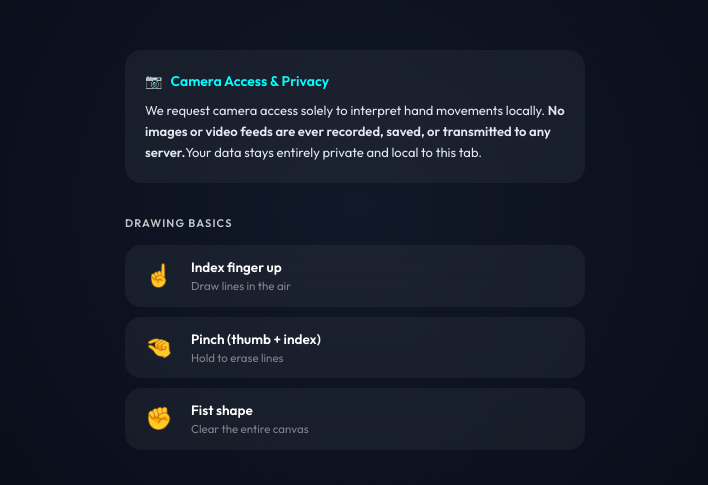
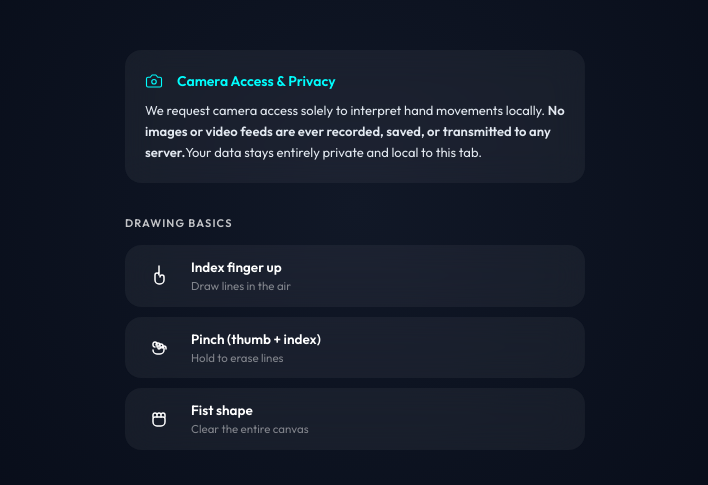
Before and after one commit to shreya-roy1/Air-Drawer, a React (Vite) app: page / in a window 1280 px wide. Shown: the part 194-679 px from the top of the page, without its empty margins (285-993 px from the left). Built offline with nearby package versions, Linux system fonts and the light colour scheme.

Commit message:
feat: add HelpPanel component for gesture documentation and welcome onboarding

```diff
--- a/src/components/HelpPanel.jsx
+++ b/src/components/HelpPanel.jsx
@@ -1,30 +1,96 @@
 import React from 'react';
 import { motion, AnimatePresence } from 'framer-motion';
 import { X, HelpCircle, Sparkles } from 'lucide-react';
+
+// Custom Minimalist SVG Icons replacing standard OS emojis
+const IndexFingerIcon = () => (
+  <svg width="24" height="24" viewBox="0 0 24 24" fill="none" stroke="currentColor" strokeWidth="1.5" strokeLinecap="round" strokeLinejoin="round" style={{ display: 'block', margin: 'auto' }}>
+    <path d="M12 2v9M12 11c0-1.1-.9-2-2-2s-2 .9-2 2v5c0 2.2 1.8 4 4 4h1c2.2 0 4-1.8 4-4v-3c0-1.1-.9-2-2-2s-2 .9-2 2" />
+  </svg>
+);
+
+const PinchIcon = () => (
+  <svg width="24" height="24" viewBox="0 0 24 24" fill="none" stroke="currentColor" strokeWidth="1.5" strokeLinecap="round" strokeLinejoin="round" style={{ display: 'block', margin: 'auto' }}>
+    <path d="M9 10c0-1.1.9-2 2-2s2 .9 2 2v3c0 .5-.5 1-1 1s-1-.5-1-1v-2" />
+    <path d="M12 11c0-1.1.9-2 2-2s2 .9 2 2v2" />
+    <path d="M15 13c0-1.1.9-2 2-2s2 .9 2 2v1" />
+    <path d="M8 12c-1.1 0-2-.9-2-2V9c0-1.1.9-2 2-2s2 .9 2 2v3" />
+    <path d="M6 15c0 2.2 1.8 4 4 4h3c2.2 0 4-1.8 4-4v-1.5c0-.8-.7-1.5-1.5-1.5h-1c-.5 0-1 .5-1 1" />
+  </svg>
+);
+
+const FistIcon = () => (
+  <svg width="24" height="24" viewBox="0 0 24 24" fill="none" stroke="currentColor" strokeWidth="1.5" strokeLinecap="round" strokeLinejoin="round" style={{ display: 'block', margin: 'auto' }}>
+    <path d="M8 10h8c1.1 0 2 .9 2 2v3c0 2.2-1.8 4-4 4h-4c-2.2 0-4-1.8-4-4v-3c0-1.1.9-2 2-2z" />
+    <path d="M6 10V8c0-1.1.9-2 2-2s2 .9 2 2v2M10 10V8c0-1.1.9-2 2-2s2 .9 2 2v2M14 10V8c0-1.1.9-2 2-2s2 .9 2 2v2" />
+  </svg>
+);
+
+const TwoFingersIcon = () => (
+  <svg width="24" height="24" viewBox="0 0 24 24" fill="none" stroke="currentColor" strokeWidth="1.5" strokeLinecap="round" strokeLinejoin="round" style={{ display: 'block', margin: 'auto' }}>
+    <path d="M9 10V4c0-1.1.9-2 2-2s2 .9 2 2v6M13 10V5c0-1.1.9-2 2-2s2 .9 2 2v5M9 10c0-1.1-.9-2-2-2s-2 .9-2 2v6c0 2.2 1.8 4 4 4h3c2.2 0 4-1.8 4-4v-5c0-1.1-.9-2-2-2s-2 .9-2 2" />
+  </svg>
+);
+
+const OpenPalmIcon = () => (
+  <svg width="24" height="24" viewBox="0 0 24 24" fill="none" stroke="currentColor" strokeWidth="1.5" strokeLinecap="round" strokeLinejoin="round" style={{ display: 'block', margin: 'auto' }}>
+    <path d="M6 11V6c0-1.1.9-2 2-2s2 .9 2 2v5M10 11V4c0-1.1.9-2 2-2s2 .9 2 2v5M14 11V5c0-1.1.9-2 2-2s2 .9 2 2v6M18 12V8c0-1.1.9-2 2-2s2 .9 2 2v5c0 2.2-1.8 4-4 4h-5c-2.2 0-4-1.8-4-4V9.5c0-1.1.9-2 2-2s2 .9 2 2V12" />
+  </svg>
+);
+
+const TipIcon = () => (
+  <svg width="18" height="18" viewBox="0 0 24 24" fill="none" stroke="currentColor" strokeWidth="1.5" strokeLinecap="round" strokeLinejoin="round" style={{ display: 'block', margin: 'auto', color: '#eab308' }}>
+    <path d="M15 14c.2-1 .7-1.7 1.5-2.5 1-.9 1.5-2.2 1.5-3.5A6 6 0 0 0 6 8c0 1 .3 2.2 1.5 3.5.7.7 1.3 1.5 1.5 2.5" />
+    <path d="M9 18h6" />
+    <path d="M10 22h4" />
+  </svg>
+);
+
+const RulerIcon = () => (
+  <svg width="18" height="18" viewBox="0 0 24 24" fill="none" stroke="currentColor" strokeWidth="1.5" strokeLinecap="round" strokeLinejoin="round" style={{ display: 'block', margin: 'auto', color: '#06b6d4' }}>
+    <path d="M22 22L2 2v20h20z" />
+    <path d="M6 18l4-4" />
+    <path d="M10 18l4-4" />
+  </svg>
+);
+
+const SpiralIcon = () => (
+  <svg width="18" height="18" viewBox="0 0 24 24" fill="none" stroke="currentColor" strokeWidth="1.5" strokeLinecap="round" strokeLinejoin="round" style={{ display: 'block', margin: 'auto', color: '#a855f7' }}>
+    <path d="M12 2a10 10 0 1 0 10 10c0-4.4-3.6-8-8-8s-6 3.6-6 8 3.6 4 4 4 2-1.8 2-4-1.8-2-2-2" />
+  </svg>
+);
+
+const CameraIcon = () => (
+  <svg width="18" height="18" viewBox="0 0 24 24" fill="none" stroke="currentColor" strokeWidth="1.5" strokeLinecap="round" strokeLinejoin="round" style={{ marginRight: '6px', color: '#00ffff' }}>
+    <path d="M14.5 4h-5L7 7H4a2 2 0 0 0-2 2v9a2 2 0 0 0 2 2h16a2 2 0 0 0 2-2V9a2 2 0 0 0-2-2h-3l-2.5-3z" />
+    <circle cx="12" cy="13" r="3" />
+  </svg>
+);
 
 const gestures = [
   {
     section: 'Right Hand (Draw)',
     items: [
-      { emoji: '☝️', gesture: 'Index finger up', action: 'Draw strokes' },
-      { emoji: '🤏', gesture: 'Pinch (thumb + index)', action: 'Erase nearby strokes' },
-      { emoji: '✊', gesture: 'Fist', action: 'Clear all' },
+      { icon: <IndexFingerIcon />, gesture: 'Index finger up', action: 'Draw lines in the air' },
+      { icon: <PinchIcon />, gesture: 'Pinch (thumb + index)', action: 'Erase nearby strokes' },
+      { icon: <FistIcon />, gesture: 'Fist', action: 'Clear all strokes' },
     ],
   },
   {
-    section: 'Left Hand (Control)',
+    section: 'Left Hand (Control & Transform)',
     items: [
-      { emoji: '✌️', gesture: 'Two fingers up', action: 'Select & Move stroke' },
-      { emoji: '🤏', gesture: 'Pinch + spread/close', action: 'Scale stroke' },
-      { emoji: '🖐️', gesture: 'Open palm + twist', action: 'Rotate stroke' },
+      { icon: <TwoFingersIcon />, gesture: 'Two fingers up', action: 'Select & Move stroke' },
+      { icon: <PinchIcon />, gesture: 'Pinch + spread/close', action: 'Scale stroke' },
+      { icon: <OpenPalmIcon />, gesture: 'Open palm + twist', action: 'Rotate stroke' },
+      { icon: <FistIcon />, gesture: 'Closed Fist (hold & drag)', action: 'Globally rotate 3D canvas' },
     ],
   },
   {
-    section: 'Tips',
+    section: 'System Tips',
     items: [
-      { emoji: '💡', gesture: 'One hand only', action: 'Auto-assigned as draw hand' },
-      { emoji: '📐', gesture: 'Release rotate', action: 'Snaps to nearest 45°' },
-      { emoji: '🌀', gesture: 'Release move', action: 'Slight inertia drift' },
+      { icon: <TipIcon />, gesture: 'One hand only', action: 'Auto-assigned as draw hand' },
+      { icon: <RulerIcon />, gesture: 'Release rotate', action: 'Snaps to nearest 45°' },
+      { icon: <SpiralIcon />, gesture: 'Release move', action: 'Slight inertia drift' },
     ],
   },
 ];
@@ -35,9 +101,9 @@ export default function HelpPanel({ isOpen, onClose, isWelcome = false }) {
       {
         section: 'Drawing Basics',
         items: [
-            { emoji: '☝️', gesture: 'Index finger up', action: 'Draw lines in the air' },
-            { emoji: '🤏', gesture: 'Pinch (thumb + index)', action: 'Hold to erase lines' },
-            { emoji: '✊', gesture: 'Fist shape', action: 'Clear the entire canvas' },
+          { icon: <IndexFingerIcon />, gesture: 'Index finger up', action: 'Draw lines in the air' },
+          { icon: <PinchIcon />, gesture: 'Pinch (thumb + index)', action: 'Hold to erase lines' },
+          { icon: <FistIcon />, gesture: 'Fist shape', action: 'Clear the entire canvas' },
         ],
       },
     ]
@@ -165,7 +231,7 @@ export default function HelpPanel({ isOpen, onClose, isWelcome = false }) {
                   boxSizing: 'border-box',
                 }}>
                   <div style={{ display: 'flex', alignItems: 'center', gap: '8px', fontWeight: 700, color: '#00ffff', marginBottom: '8px', fontSize: '14px' }}>
-                    <span>📷</span> Camera Access & Privacy
+                    <CameraIcon /> Camera Access & Privacy
                   </div>
                   We request camera access solely to interpret hand movements locally.
                   <strong> No images or video feeds are ever recorded, saved, or transmitted to any server.</strong>
@@ -207,7 +273,7 @@ export default function HelpPanel({ isOpen, onClose, isWelcome = false }) {
                             WebkitBackdropFilter: 'blur(16px)',
                           }}
                         >
-                          <span style={{ fontSize: '22px', width: '32px', textAlign: 'center' }}>{item.emoji}</span>
+                          <span style={{ width: '32px', display: 'flex', justifyContent: 'center' }}>{item.icon}</span>
                           <div style={{ flex: 1 }}>
                             <div style={{ fontSize: '13.5px', fontWeight: 600 }}>{item.gesture}</div>
                             <div style={{ fontSize: '11.5px', color: 'rgba(255,255,255,0.45)' }}>{item.action}</div>
```
Lines whose indentation alone changed are shown as unchanged.
